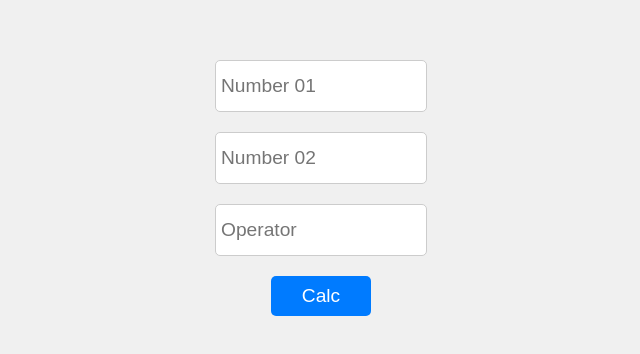
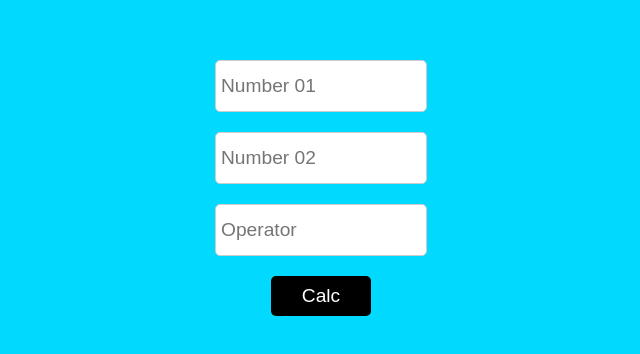
Before and after one commit to SachinthaTharukaLakshan/cale, a plain HTML site: page index.html in a window 1280 px wide. Shown: the part 202-556 px from the top of the page, without its empty margins (319-959 px from the left). Drawn offline with Linux system fonts and the light colour scheme.

Commit message:
thirde commit

```diff
--- a/index.html
+++ b/index.html
@@ -12,7 +12,7 @@
             align-items: center;
             justify-content: center;
             height: 100vh;
-            background-color: #f0f0f0;
+            background-color: #02d9ff;
             margin: 0;
         }
         input[type="text"] {
@@ -32,7 +32,7 @@
             cursor: pointer;
             border: none;
             border-radius: 5px;
-            background-color: #007bff;
+            background-color: #000000;
             color: white;
         }
         input[type="button"]:active {
```
